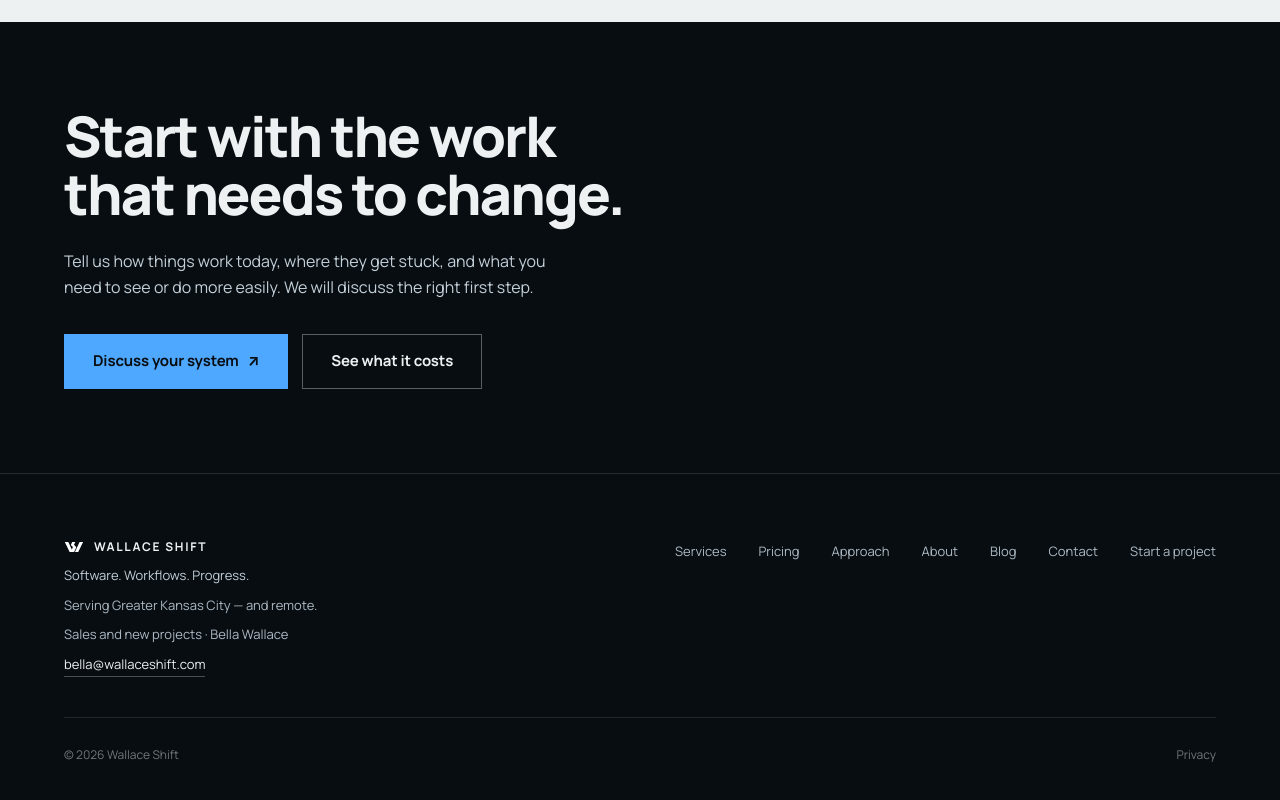
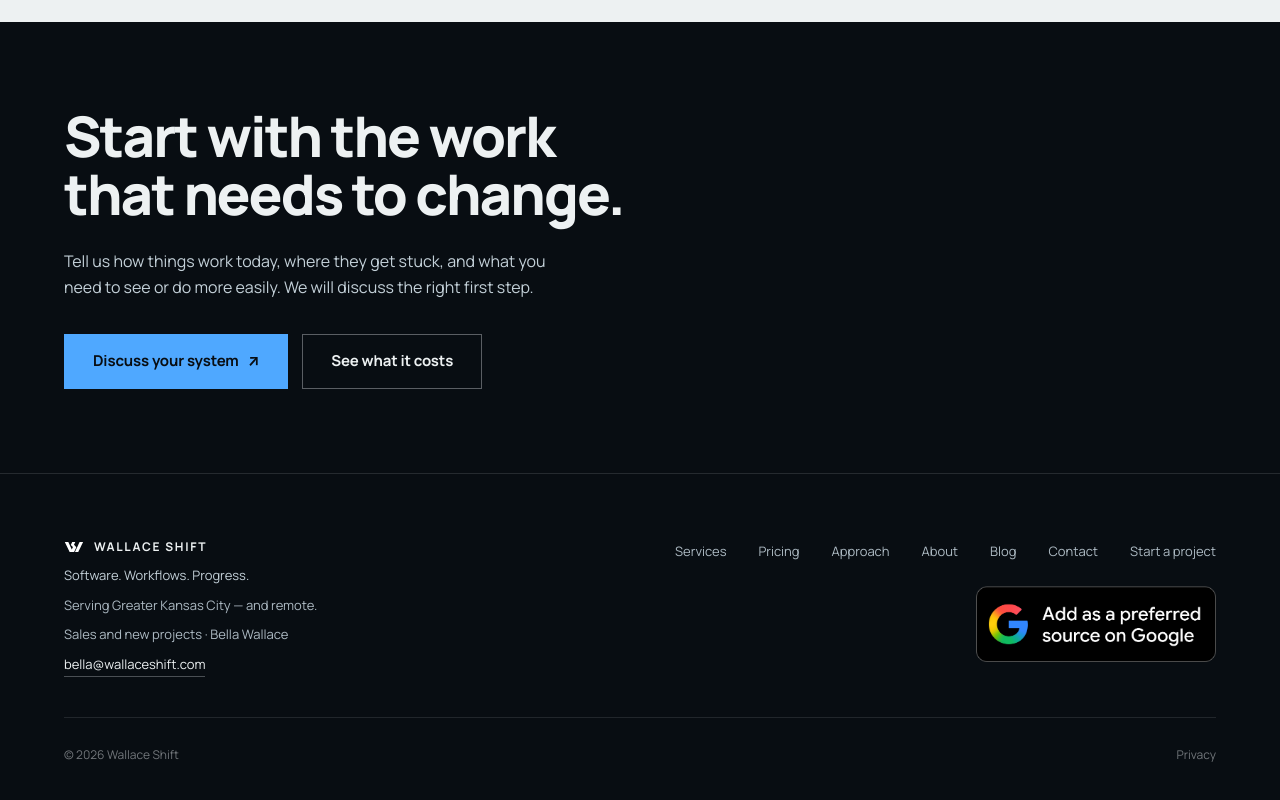
Before and after one commit to 5cylinders1/wallace-shift, a React (Vite) app: page /services in a window 1280 px wide. Shown: the part 3408-4208 px from the top of the page. Built offline with nearby package versions, Linux system fonts and the light colour scheme.

Commit message:
Codex/publish blog guides (#12)
* feat(blog): add 13 researched drafts and organization author metadata

* feat(blog): publish 13 researched guides and connect the article library

* Add Google Preferred Sources button to website footers

```diff
--- a/blog/blog.css
+++ b/blog/blog.css
@@ -93,6 +93,9 @@ a:hover { color: var(--accent); }
 .blog-footer { padding-top: 43px; }
 .blog-footer__top { display: flex; align-items: start; justify-content: space-between; gap: 35px; padding-bottom: 43px; }
 .blog-footer__top p { color: var(--muted); font-size: .75rem; line-height: 1.8; margin-top: 14px; }
+.blog-footer__links { display: flex; flex-direction: column; align-items: flex-end; gap: 24px; max-width: 100%; }
+.blog-footer__preferred-source { display: block; width: 240px; max-width: 100%; border-radius: 12px; }
+.blog-footer__preferred-source img { width: 100%; height: auto; }
 .blog-footer nav ul { display: flex; flex-wrap: wrap; gap: 20px 28px; padding: 0; list-style: none; }
 .blog-footer nav a { color: var(--muted); font-size: .72rem; }
 .blog-footer nav a:hover { color: var(--pearl); }
@@ -202,7 +205,7 @@ a:hover { color: var(--accent); }
   .blog-conversation h2 { font-size: 2.7rem; }
   .blog-conversation__inner > div:last-child > p { font-size: .88rem; }
   .blog-footer__top { display: block; padding-bottom: 30px; }
-  .blog-footer nav { margin-top: 28px; }
+  .blog-footer__links { align-items: flex-start; margin-top: 28px; }
   .blog-footer nav ul { gap: 16px 22px; }
   .blog-footer__bottom { font-size: .62rem; }
   .blog-article-hero { padding-bottom: 36px; }
--- a/blog/render.ts
+++ b/blog/render.ts
@@ -1,4 +1,5 @@
 import type { BlogPost } from './content.ts'
+import { footer as siteFooter } from '../src/content/siteConfig.ts'
 
 const navigation = [
   ['/services', 'Services'],
@@ -52,7 +53,7 @@ function header(): string {
 
 function footer(): string {
   return `<footer class="blog-footer"><div class="blog-container">
-    <div class="blog-footer__top"><div><a class="blog-brand" href="/"><img src="/brand/wallace-shift-logo-white.svg" width="22" height="14" alt="" /><span>Wallace Shift</span></a><p>Software. Workflows. Progress.</p></div><nav aria-label="Footer"><ul>${navLinks()}</ul></nav></div>
+    <div class="blog-footer__top"><div><a class="blog-brand" href="/"><img src="/brand/wallace-shift-logo-white.svg" width="22" height="14" alt="" /><span>Wallace Shift</span></a><p>Software. Workflows. Progress.</p></div><div class="blog-footer__links"><nav aria-label="Footer"><ul>${navLinks()}</ul></nav><a class="blog-footer__preferred-source" href="${safeUrl(siteFooter.preferredSource.href)}" target="_blank" rel="noopener noreferrer"><img src="${safeUrl(siteFooter.preferredSource.badge)}" alt="${escape(siteFooter.preferredSource.label)}" width="676" height="213" loading="lazy" decoding="async" /></a></div></div>
     <div class="blog-footer__bottom"><p>© ${new Date().getFullYear()} Wallace Shift</p><a href="/privacy">Privacy</a></div>
   </div></footer>`
 }
--- a/src/components/SiteFooter/SiteFooter.css
+++ b/src/components/SiteFooter/SiteFooter.css
@@ -66,6 +66,26 @@
   border-bottom-color: var(--color-ember);
 }
 
+.site-footer__links {
+  display: flex;
+  flex-direction: column;
+  align-items: flex-end;
+  gap: 24px;
+  max-width: 100%;
+}
+
+.site-footer__preferred-source {
+  display: block;
+  width: 240px;
+  max-width: 100%;
+  border-radius: 12px;
+}
+
+.site-footer__preferred-source img {
+  width: 100%;
+  height: auto;
+}
+
 .site-footer__nav ul {
   display: flex;
   flex-wrap: wrap;
@@ -114,4 +134,8 @@
     flex-direction: column;
     gap: clamp(24px, 6vw, 36px);
   }
+
+  .site-footer__links {
+    align-items: flex-start;
+  }
 }
--- a/src/components/SiteFooter/SiteFooter.tsx
+++ b/src/components/SiteFooter/SiteFooter.tsx
@@ -45,6 +45,7 @@ export function SiteFooter() {
             )}
           </div>
 
+          <div className="site-footer__links">
             <nav aria-label="Footer" className="site-footer__nav">
               <ul>
                 {navRoutes.map((route) => (
@@ -57,6 +58,22 @@ export function SiteFooter() {
                 </li>
               </ul>
             </nav>
+            <a
+              className="site-footer__preferred-source"
+              href={footer.preferredSource.href}
+              target="_blank"
+              rel="noopener noreferrer"
+            >
+              <img
+                src={footer.preferredSource.badge}
+                alt={footer.preferredSource.label}
+                width={676}
+                height={213}
+                loading="lazy"
+                decoding="async"
+              />
+            </a>
+          </div>
         </div>
 
         <div className="site-footer__legal">
--- a/src/content/siteConfig.ts
+++ b/src/content/siteConfig.ts
@@ -185,4 +185,13 @@ export const contactCta = {
 
 export const footer = {
   tagline: 'Software. Workflows. Progress.',
+  // Google's official deeplink and dark English badge keep the same button
+  // available in the React site and the script-free blog. Always target the
+  // published domain, including when a reader is viewing a local preview.
+  // https://developers.google.com/search/docs/appearance/preferred-sources
+  preferredSource: {
+    href: 'https://www.google.com/preferences/source?q=wallaceshift.com',
+    badge: '/brand/google-preferred-source-dark-en.png',
+    label: 'Add Wallace Shift as a preferred source on Google (opens in a new tab)',
+  },
 }
--- a/src/demos/roofers-offer/catalog.ts
+++ b/src/demos/roofers-offer/catalog.ts
@@ -90,7 +90,7 @@ export const roofingDesigns: RoofingDesign[] = [
   },
 ]
 
-export const roofingOffer = 'Roofing CRM + Motion website included with a 12-month managed automation plan'
+export const roofingOffer = 'Free Motion website with purchase of a roofing CRM plan'
 export const roofingMonthlyMinimum = 750
 export const roofingCommitmentMonths = 12
 export const roofingContactEmail = 'bella@wallaceshift.com'
--- a/src/demos/roofers-offer/roofers-offer.css
+++ b/src/demos/roofers-offer/roofers-offer.css
@@ -79,6 +79,7 @@ img { display: block; width: 100%; }
 .ro-offer-card h2 { font-size: clamp(30px, 2.7vw, 40px); font-weight: 500; line-height: 1.17; letter-spacing: -.045em; margin-bottom: 18px; }
 .ro-offer-card h2>span, .ro-offer-card h2>em { display: block; }
 .ro-offer-card h2>em { color: var(--ro-accent); margin-top: 8px; font-size: 1.35em; letter-spacing: -.02em; }
+.ro-offer-condition { font-size: 16px; font-weight: 600; line-height: 1.6; color: var(--ro-paper); margin-bottom: 12px; }
 .ro-offer-note { font-size: 13px; color: var(--ro-muted-dark); line-height: 1.85; max-width: 350px; margin-bottom: 23px; }
 .ro-offer-price { display: flex; flex-direction: column; gap: 7px; margin-bottom: 20px; }
 .ro-offer-price>span { font-size: 11px; color: var(--ro-silver); }
```
Also changed, not shown: demos/roofers-offer/index.html (+4 -4 lines), src/demos/roofers-offer/RoofersOffer.tsx (+9 -8 lines), public/brand/google-preferred-source-dark-en.png (added), 2 other files (tests, documents, lock files or other folders). Lines whose indentation alone changed are shown as unchanged.
